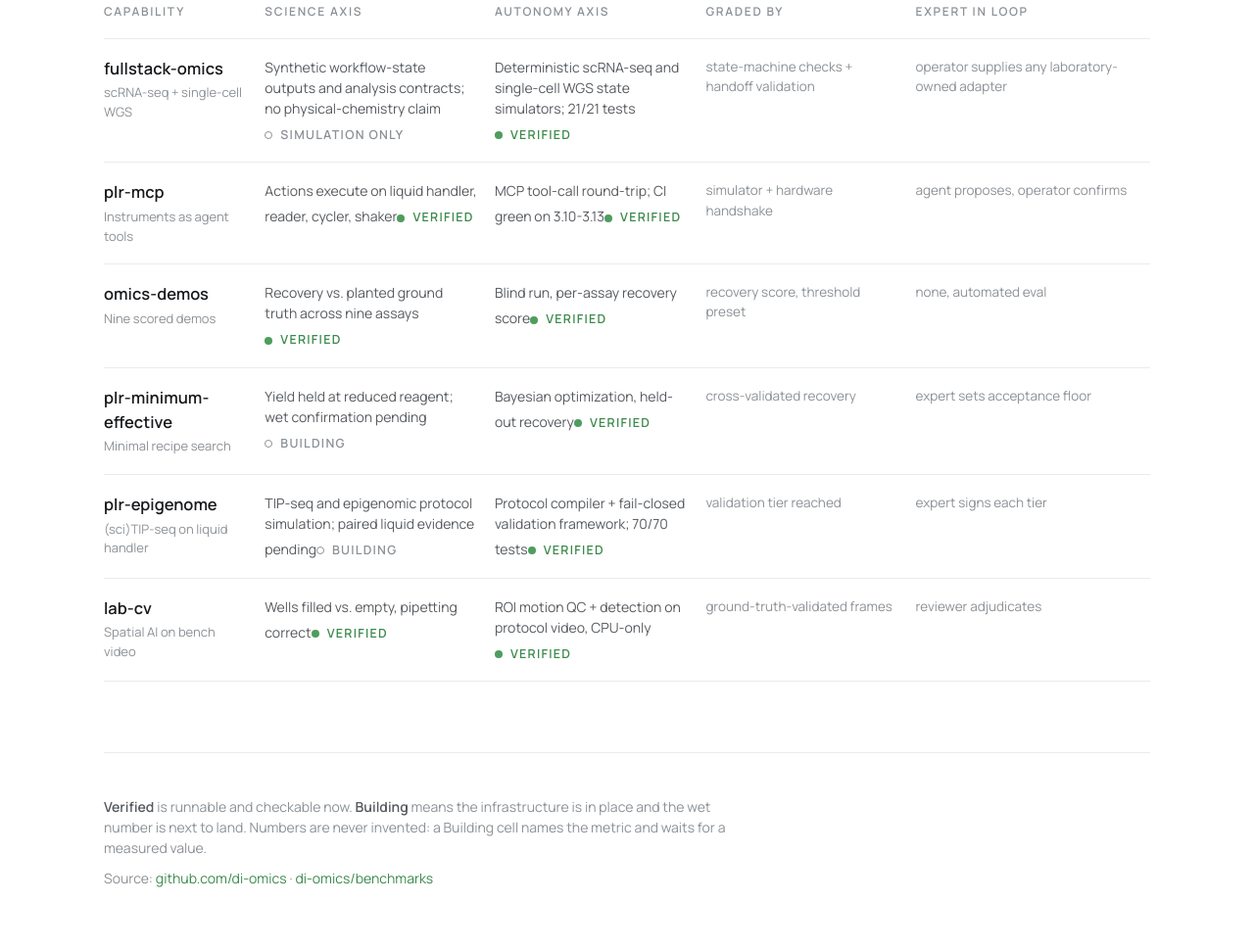
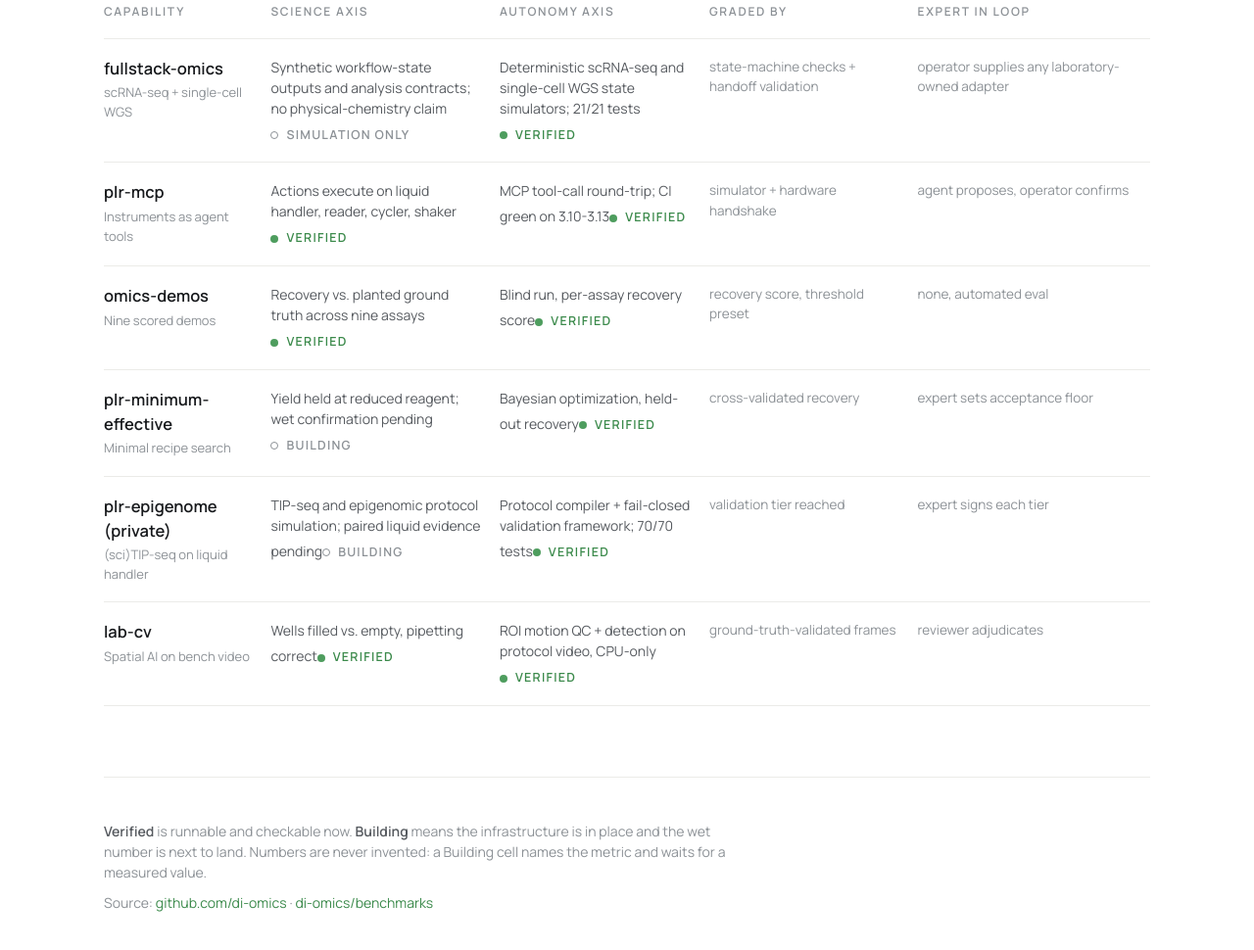
Before and after one commit to di-omics/benchmarks, a plain HTML site: page index.html in a window 1280 px wide. Shown: the part 2437-3407 px from the top of the page at 98% size. Drawn offline with Linux system fonts and the light colour scheme.

Commit message:
Match index.html to the README on the epigenome row
The README carries this row unlinked and marked private; index.html now matches it.
Same row, same claim, same evidence, cited by name rather than by link.

```diff
--- a/index.html
+++ b/index.html
@@ -305,7 +305,7 @@
             <td class="who">expert sets acceptance floor</td>
           </tr>
           <tr>
-            <td><a class="cap" href="https://github.com/di-omics/plr-epigenome">plr-epigenome</a><div class="cap-sub">(sci)TIP-seq on liquid handler</div></td>
+            <td><span class="cap">plr-epigenome (private)</span><div class="cap-sub">(sci)TIP-seq on liquid handler</div></td>
             <td><div class="cell">TIP-seq and epigenomic protocol simulation; paired liquid evidence pending<span class="state build"><span class="dot"></span>Building</span></div></td>
             <td><div class="cell">Protocol compiler + fail-closed validation framework; 70/70 tests<span class="state ok"><span class="dot"></span>Verified</span></div></td>
             <td class="who">validation tier reached</td>
```
